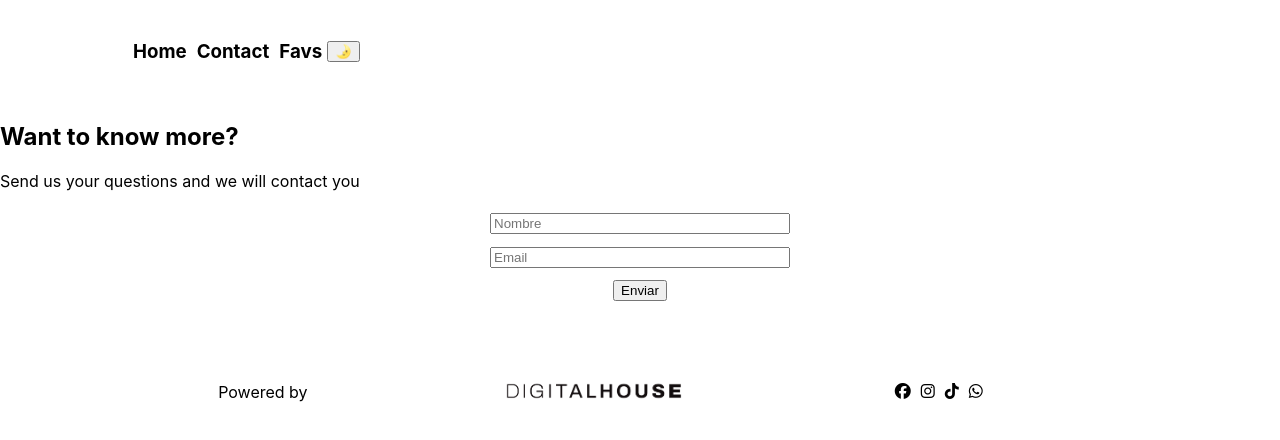
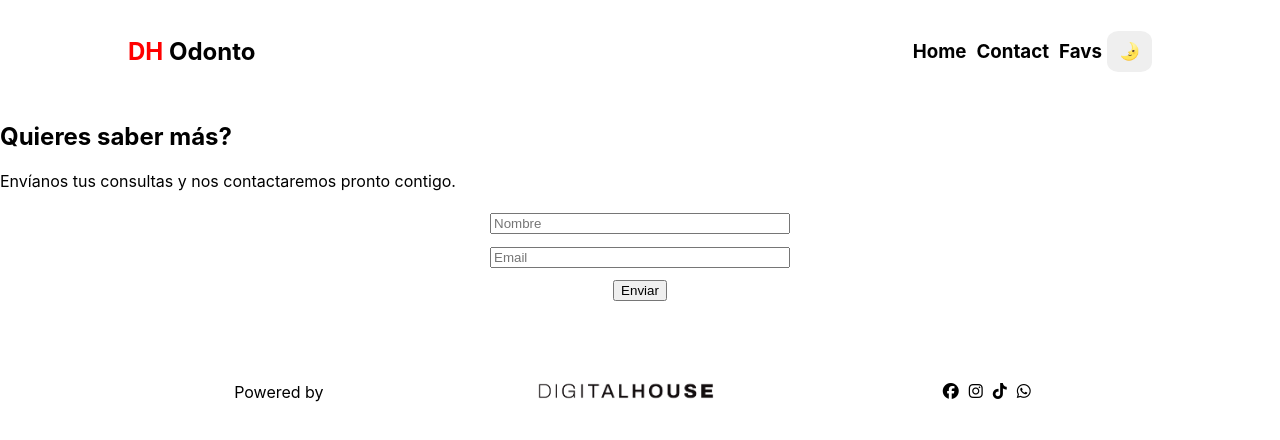
Before and after one commit to sebaacc/ctd-esp-fe3-final-2022, a React (Create React App) app: page /Contact in a window 1280 px wide. Shown: the top 440 px of the page. Built offline with nearby package versions, Linux system fonts and the light colour scheme; no server answers.

Commit message:
corregimos detalles y borramos los comentarios del proyecto

```diff
--- a/src/App.jsx
+++ b/src/App.jsx
@@ -15,7 +15,6 @@ function App() {
 
   return (
     <div className={"App " + state.theme}>
-
       <Navbar />
       <Routes>
         <Route path='/' element={<Home />} />
@@ -24,8 +23,6 @@ function App() {
         <Route path="/dentist/:id" element={<Detail />} />
       </Routes>
       <Footer />
-
-
     </div>
   );
 }
--- a/src/Components/Card.jsx
+++ b/src/Components/Card.jsx
@@ -1,7 +1,5 @@
 import React from "react";
-
 import { useGlobalStates } from "./utils/global.context";
-
 
 const Card = ({ name, username, id }) => {
 
@@ -13,7 +11,7 @@ const Card = ({ name, username, id }) => {
     let favoritos = localStorage.getItem("favoritos") || "[]";
     favoritos = JSON.parse(favoritos);
 
-    let posLista = favoritos.findIndex(function(e) { return e.id === datos.id; });
+    let posLista = favoritos.findIndex(function (e) { return e.id === datos.id; });
 
     if (posLista > -1) {
       favoritos.splice(posLista, 1);
@@ -31,16 +29,12 @@ const Card = ({ name, username, id }) => {
   const { state } = useGlobalStates()
 
   return (
-    <div className= {"card " + state.theme} >
-      {/* En cada card deberan mostrar en name - username y el id */}
+    <div className={"card " + state.theme} >
       <img src="/images/doctor.jpg" alt="imagen-doctor" width={200} />
       <h3>{name}</h3>
       <p>{username}</p>
       <p>id: {id}</p>
       <link to={id} />
-      {/* No debes olvidar que la Card a su vez servira como Link hacia la pagina de detalle */}
-
-      {/* Ademas deberan integrar la logica para guardar cada Card en el localStorage */}
       <button onClick={addFav} className="favButton">⭐Add fav</button>
     </div>
   );
--- a/src/Components/Footer.jsx
+++ b/src/Components/Footer.jsx
@@ -1,6 +1,5 @@
 import React from 'react'
-import { useContext } from 'react'
-import { ContextGlobal, useGlobalStates } from './utils/global.context'
+import { useGlobalStates } from './utils/global.context'
 
 const Footer = () => {
 
@@ -9,7 +8,7 @@ const Footer = () => {
   return (
     <footer className={state.theme} >
       <p>Powered by</p>
-      <img src="/images/DH.png" alt='DH-logo'/>
+      <img src="/images/DH.png" alt='DH-logo' />
       <div className='iconsBox'>
         <a href="https://es-la.facebook.com/digitalhouseschool/" target="_blank"><i className="fa-brands fa-facebook face"></i></a>
         <a href="https://www.instagram.com/_digitalhouse/?hl=es" target="_blank"><i className="fa-brands fa-instagram insta"></i></a>
--- a/src/Components/Form.jsx
+++ b/src/Components/Form.jsx
@@ -3,8 +3,6 @@ import { useState } from "react";
 
 
 const Form = () => {
-  //Aqui deberan implementar el form completo con sus validaciones
-
   const [inputFields, setInputFields] = useState({
     nombre: "",
     email: "",
--- a/src/Components/Navbar.jsx
+++ b/src/Components/Navbar.jsx
@@ -1,27 +1,27 @@
-import React, { useContext } from 'react'
+import React from 'react'
 import { Link } from 'react-router-dom'
-import { ContextGlobal, useGlobalStates } from './utils/global.context'
-
-//Este componente debera ser estilado como "dark" o "light" dependiendo del theme del Context
+import { useGlobalStates } from './utils/global.context'
 
 const Navbar = () => {
-
-  //const [Theme] = useContext(ContextGlobal)
 
   const { state, dispatch } = useGlobalStates()
 
   return (
     <nav className={state.theme} >
-      {/* Aqui deberan agregar los liks correspondientes a las rutas definidas */}
+      <div>
+        <h2><span>DH</span> Odonto</h2>
+      </div>
+      <div>
         <Link to='/'><h3>Home</h3></Link>
         <Link to='/Contact'><h3>Contact</h3></Link>
         <Link to='/Favs'><h3>Favs</h3></Link>
-      {/* Deberan implementar ademas la logica para cambiar de Theme con el button */}
+
         {state.theme === 'light' ?
-        <button onClick={() => dispatch({ type: 'SWITCH_DARK', payload: 'dark' })}> 🌛 </button>
+          <button className='switchButton' onClick={() => dispatch({ type: 'SWITCH_DARK', payload: 'dark' })}> 🌛 </button>
           :
-        <button onClick={() => dispatch({ type: 'SWITCH_LIGHT', payload: 'light' })}> ☀️ </button>
+          <button className={'switchButton ' + state.theme} onClick={() => dispatch({ type: 'SWITCH_LIGHT', payload: 'light' })}> ☀️ </button>
         }
+      </div>
     </nav>
   )
 }
--- a/src/Components/utils/global.context.jsx
+++ b/src/Components/utils/global.context.jsx
@@ -11,7 +11,7 @@ export const useGlobalStates = () => {
 }
 
 export const ContextProvider = ({ children }) => {
-  //Aqui deberan implementar la logica propia del Context, utilizando el hook useMemo
+
   const [data, setData] = useState([])
   const [loading, setLoading] = useState(true)
   const [state, dispatch] = useReducer(themeSwitch, initialState)
--- a/src/Components/utils/themeSwitch.jsx
+++ b/src/Components/utils/themeSwitch.jsx
@@ -3,7 +3,7 @@ import React from 'react'
 export const themeSwitch = (state, action) => {
     switch (action.type) {
         case 'SWITCH_LIGHT':
-            return { theme: action.payload }
+            return { theme: action.payload}
         case 'SWITCH_DARK':
             return { theme: action.payload }
         default:
--- a/src/Routes/Contact.jsx
+++ b/src/Routes/Contact.jsx
@@ -1,8 +1,6 @@
 import React, { useContext } from 'react'
 import Form from '../Components/Form'
 import { useGlobalStates } from "../Components/utils/global.context"
-
-//Este componente debera ser estilado como "dark" o "light" dependiendo del theme del Context
 
 const Contact = () => {
 
@@ -10,8 +8,8 @@ const Contact = () => {
 
   return (
     <div className={state.theme} >
-      <h2>Want to know more?</h2>
-      <p>Send us your questions and we will contact you</p>
+      <h2>Quieres saber más?</h2>
+      <p>Envíanos tus consultas y nos contactaremos pronto contigo.</p>
       <Form />
     </div>
   )
--- a/src/Routes/Detail.jsx
+++ b/src/Routes/Detail.jsx
@@ -3,15 +3,10 @@ import axios from "axios";
 import { useParams } from "react-router-dom"
 import { ContextGlobal, useGlobalStates } from "../Components/utils/global.context"
 
-
-
-//Este componente debera ser estilado como "dark" o "light" dependiendo del theme del Context
-
 const Detail = () => {
 
   const { state } = useGlobalStates()
 
-  // Consumiendo el parametro dinamico de la URL deberan hacer un fetch a un user en especifico
   const params = useParams();
 
   const [dent, setDent] = useState({});
--- a/src/Routes/Favs.jsx
+++ b/src/Routes/Favs.jsx
@@ -1,8 +1,6 @@
 import React, { useEffect, useState } from "react";
 import Card from "../Components/Card";
 import { useGlobalStates } from "../Components/utils/global.context";
-
-//Este componente debera ser estilado como "dark" o "light" dependiendo del theme del Context
 
 const Favs = () => {
 
@@ -10,16 +8,10 @@ const Favs = () => {
 
   let favoritos = localStorage.getItem("favoritos") || "[]";
   favoritos = JSON.parse(favoritos);
-  /*
-    useEffect(() => {
-      setTimeout(() => {
-        setLoading(false)
-      }, 2000)
-    }, [])
-  */
+
   return (
     <div className={state.theme} >
-      <h1>Dentists Favs</h1>
+      <h1>Dentistas Favoritos</h1>
       <div className="card-grid">
         {favoritos.map((dentist) =>
           (<Card key={dentist.id} name={dentist.name} username={dentist.username} id={dentist.id} />))}
--- a/src/Routes/Home.jsx
+++ b/src/Routes/Home.jsx
@@ -3,8 +3,6 @@ import React, { useEffect } from 'react'
 import { Link } from 'react-router-dom'
 import Card from '../Components/Card'
 import { useGlobalStates } from '../Components/utils/global.context'
-
-//Este componente debera ser estilado como "dark" o "light" dependiendo del theme del Context
 
 const Home = () => {
 
--- a/src/index.css
+++ b/src/index.css
@@ -27,10 +27,19 @@ h1 {
 nav {
   display: flex;
   width: 80vw;
-  justify-content: flex-start;
+  justify-content: space-between;
   align-items: center;
   padding: 1rem;
   margin: auto
+}
+
+nav div {
+  display: flex;
+  align-items: center;
+}
+
+nav h2 span {
+  color: red;
 }
 
 a {
@@ -51,7 +60,6 @@ footer {
   padding: 2rem;
   position: relative;
   bottom: 0;
-  width: 90%;
   height: 40px;
   margin-top: 2rem;
 }
@@ -134,3 +142,29 @@ tr:nth-child(even) {
 .dark>a {
   color: white;
 }
+
+.switchButton {
+  width: 45px;
+  padding: 10px;
+  border: none;
+  border-radius: 25%;
+  font-size: 17px;
+  transition-duration: 0.4s;
+  box-sizing: border-box;
+}
+
+.switchButton:hover {
+  background-color: #797979;
+  color: white;
+}
+
+.switchButton .dark {
+  width: 45px;
+  padding: 10px;
+  border: none;
+  border-radius: 25%;
+  font-size: 17px;
+  transition-duration: 0.4s;
+  box-sizing: border-box;
+  color: #000;
+}
```
Lines whose indentation alone changed are shown as unchanged.
